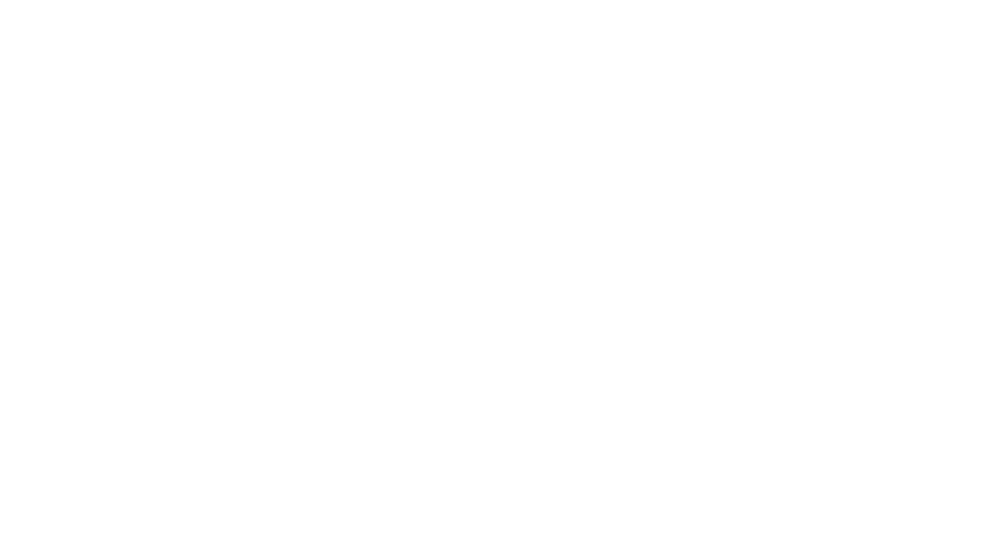
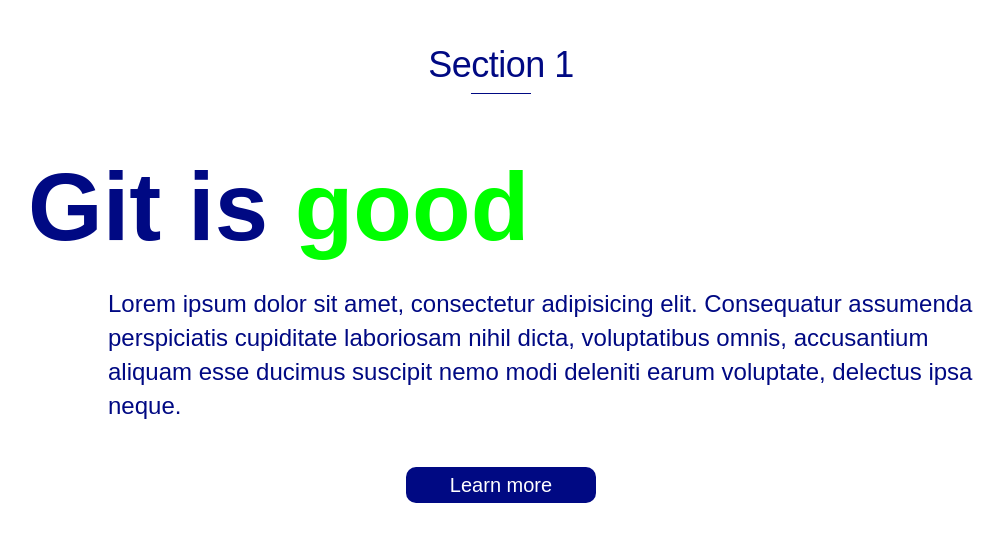
Before and after one commit to poshtarboba/collective2, a plain HTML site: page index.html in a window 1280 px wide. Shown: the whole page, without its empty margins (139-1143 px from the left). Drawn offline with Linux system fonts and the light colour scheme.

Commit message:
Section ONE Done!!!!

```diff
--- a/css/style.css
+++ b/css/style.css
@@ -56,3 +56,42 @@ section {
 	border-top: 1px solid transparent;
 	border-bottom: 1px solid transparent;
 }
+
+.button {
+	font-size: 20px;
+	line-height: 24px;
+	text-align: center;
+}
+.button a {
+	display: inline-block;
+	padding: 6px 44px;
+	color: #fff;
+	text-decoration: none;
+	background: #000983;
+	border-radius: 10px;
+}
+
+/* section 1 */
+.section1 {
+	padding-bottom: 24px;
+}
+.section1 .resize {
+	display: flex;
+	flex-direction: column;
+}
+.section1 .resize > * {
+	order: 1;
+}
+.section1 .resize h2 {
+	order: 0;
+}
+.section1 .resize h1 {
+	margin: 0;
+	padding: 32px 0 0;
+}
+.section1 h1 span {
+	color: #0f0;
+}
+.section1 .text {
+	padding-left: 80px;
+}
--- a/index.html
+++ b/index.html
@@ -7,6 +7,15 @@
 </head>
 <body>
 
+	<section class="section1">
+		<div class="resize">
+			<h1>Git is <span>good</span></h1>
+			<h2>Section 1</h2>
+			<p class="text">Lorem ipsum dolor sit amet, consectetur adipisicing elit. Consequatur assumenda perspiciatis cupiditate laboriosam nihil dicta, voluptatibus omnis, accusantium aliquam esse ducimus suscipit nemo modi deleniti earum voluptate, delectus ipsa neque.</p>
+			<p class="button"><a href="#">Learn more</a></p>
+		</div>
+	</section>
+
 </body>
 <script src="js/script.js"></script>
 </html>
```
